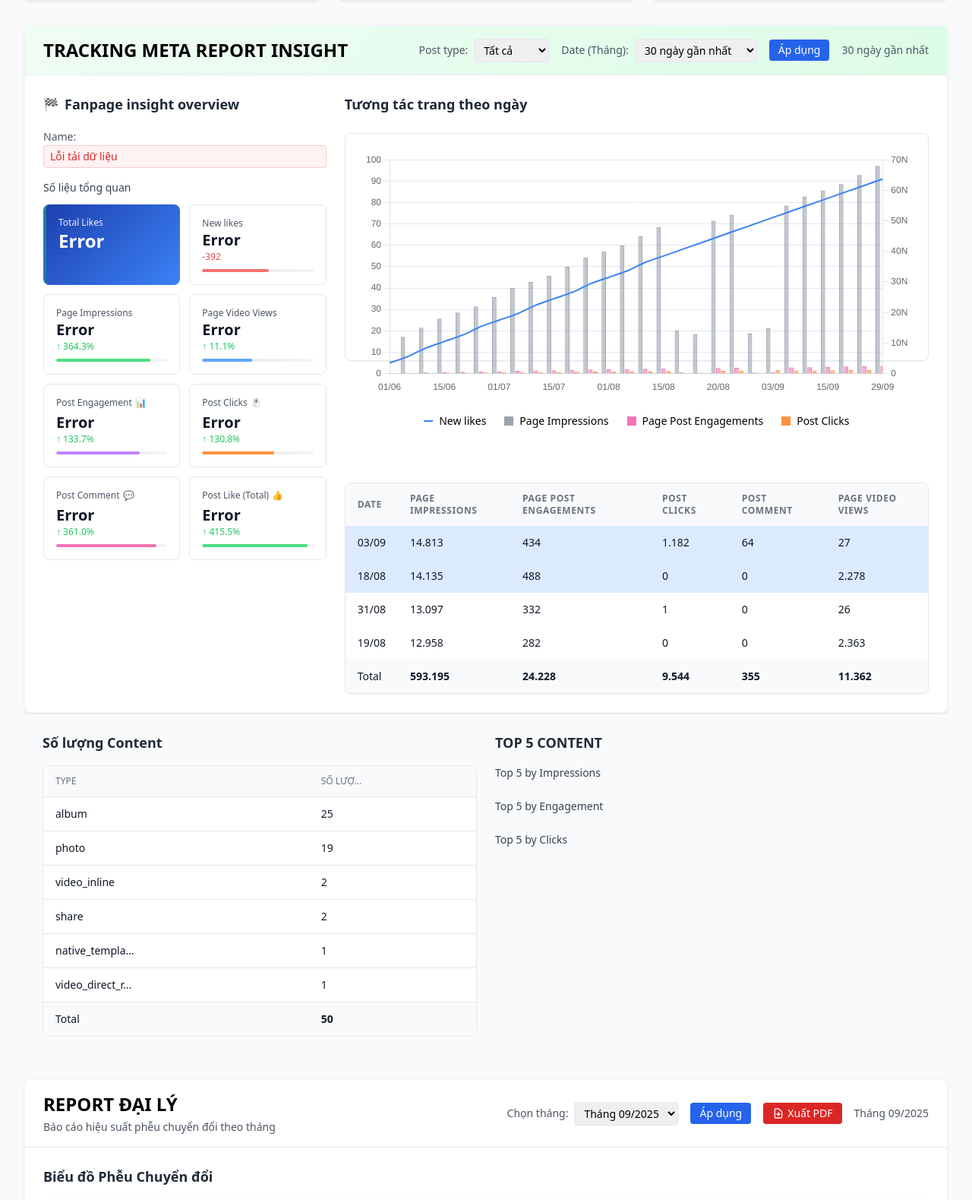
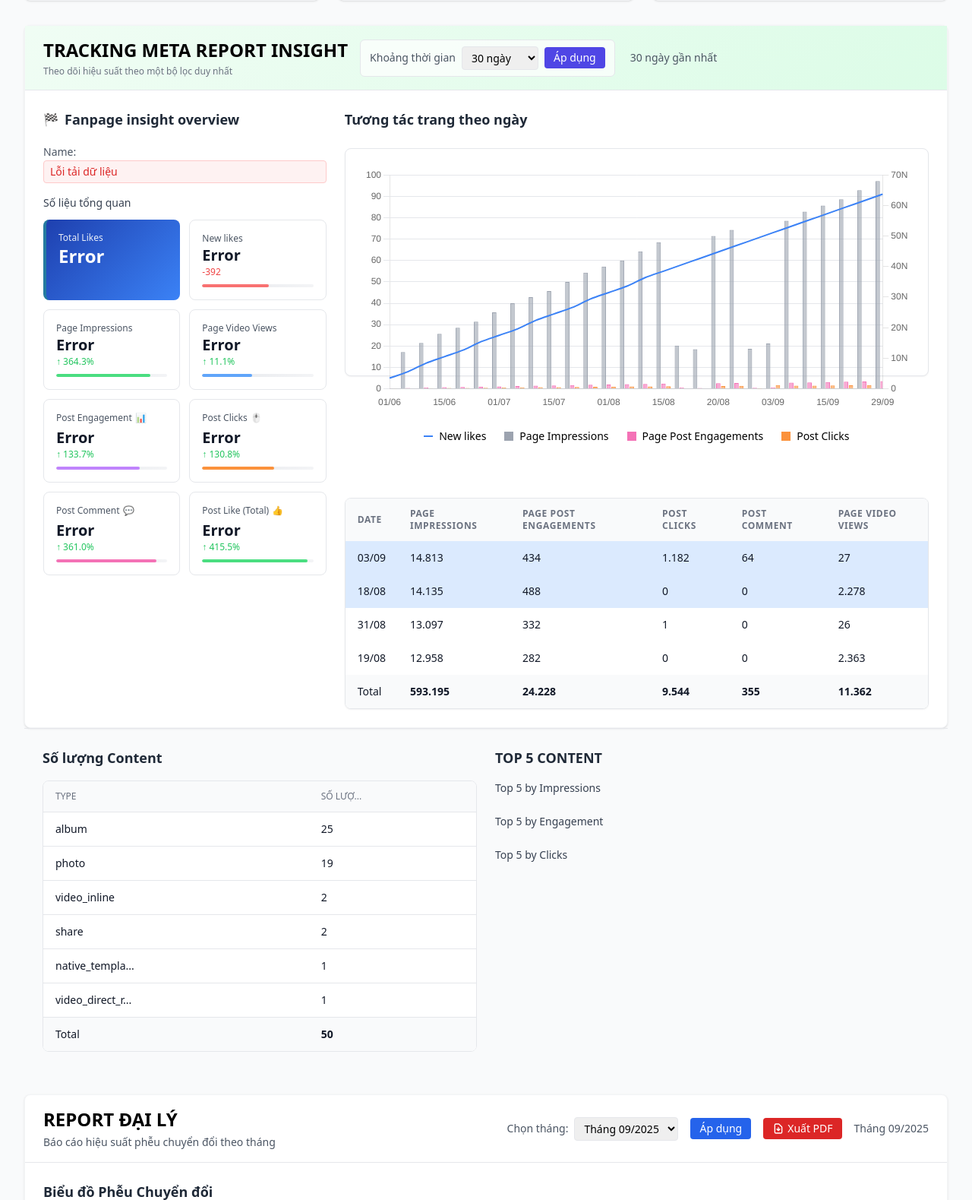
Before and after one commit to truongvinhkhuong/fbads-insight, a Flask app: page / in a window 1280 px wide. Shown: the part 2509-4088 px from the top of the page at 76% size. Run offline with Flask 3, Linux system fonts and the light colour scheme; data that the repository does not hold is empty; some libraries are stand-ins or nearby versions.

Commit message:
push new filter lock

```diff
--- a/static/js/meta-report-insights.js
+++ b/static/js/meta-report-insights.js
@@ -12,8 +12,44 @@
 function initializeMetaReportInsights() {
     console.log('Initializing Meta Report Insights...');
 
-    // Initialize event listeners for filters
-    initializeFilters();
+    // Remove old local filters (we now use a single unified filter)
+    try {
+        const oldApply = document.getElementById('apply-filters-btn');
+        if (oldApply) {
+            oldApply.onclick = null;
+        }
+    } catch(_){}
+    // Initialize Meta Report date controls (since/until)
+    try {
+        const mrPreset = document.getElementById('meta-report-date-preset');
+        const mrCustom = document.getElementById('meta-report-custom-dates');
+        const mrSince = document.getElementById('meta-report-since');
+        const mrUntil = document.getElementById('meta-report-until');
+        const mrApply = document.getElementById('meta-report-apply');
+        if (mrPreset) {
+            mrPreset.addEventListener('change', () => {
+                if (mrPreset.value === 'custom') {
+                    mrCustom && mrCustom.classList.remove('hidden');
+                } else {
+                    mrCustom && mrCustom.classList.add('hidden');
+                }
+            });
+        }
+        if (mrApply) {
+            mrApply.addEventListener('click', () => {
+                const params = {};
+                const preset = mrPreset?.value || 'last_30d';
+                if (preset === 'custom' && mrSince?.value && mrUntil?.value) {
+                    params.date_preset = 'custom';
+                    params.since = mrSince.value;
+                    params.until = mrUntil.value;
+                } else {
+                    params.date_preset = preset;
+                }
+                loadMetaReportData(params);
+            });
+        }
+    } catch (e) { console.warn('Meta Report date controls init error', e); }
 
     // Initialize the daily interaction chart
     initializeDailyInteractionChart();
@@ -742,9 +778,20 @@
             url += '?' + params.toString();
             preset = customParams.date_preset || 'last_30d';
         } else {
-            // Use local filter
-            preset = document.getElementById('meta-report-date-preset').value;
-            url += `?date_preset=${encodeURIComponent(preset)}`;
+            // Use local Meta Report date filter
+            const localPreset = document.getElementById('meta-report-date-preset')?.value || 'last_30d';
+            const since = document.getElementById('meta-report-since')?.value;
+            const until = document.getElementById('meta-report-until')?.value;
+            const params = new URLSearchParams();
+            if (localPreset === 'custom' && since && until) {
+                params.append('date_preset', 'custom');
+                params.append('since', since);
+                params.append('until', until);
+            } else {
+                params.append('date_preset', localPreset);
+            }
+            preset = localPreset;
+            url += `?${params.toString()}`;
         }
 
         const tbody = document.getElementById('meta-report-table');
--- a/templates/components/meta-report-insights.html
+++ b/templates/components/meta-report-insights.html
@@ -2,40 +2,29 @@
 <div id="meta-report-insights" class="bg-white rounded-lg shadow mt-8 border border-gray-100">
     <!-- Header Section -->
     <div class="px-6 py-4 social-media-header border-b border-gray-200">
-        <div class="flex items-center justify-between">
-        <div>
-                <h1 class="text-2xl font-bold text-black">TRACKING META REPORT INSIGHT</h1>
+        <div class="flex items-start md:items-center justify-between gap-4 flex-wrap">
+            <div class="min-w-[230px]">
+                <h1 class="text-xl md:text-2xl font-bold text-black leading-tight">TRACKING META REPORT INSIGHT</h1>
+                <p class="text-xs text-gray-500 mt-1 hidden md:block">Theo dõi hiệu suất theo một bộ lọc duy nhất</p>
             </div>
-            <div class="flex items-center gap-4">
-                <div class="flex items-center gap-2">
-                    <label class="text-sm text-gray-600">Post type:</label>
-                    <select id="post-type-filter" class="border px-2 py-1 rounded text-sm">
-                        <option value="all">Tất cả</option>
-                        <option value="photo">Hình ảnh</option>
-                        <option value="video">Video</option>
-                        <option value="link">Link</option>
-                        <option value="status">Status</option>
-                        <option value="album">Album</option>
+            <!-- Single unified filter group -->
+            <div class="flex-1 flex flex-wrap items-center gap-3 md:gap-4">
+                <div class="flex items-center gap-2 bg-white/70 border border-gray-200 rounded-md px-3 py-2">
+                    <label class="text-sm text-gray-600 whitespace-nowrap">Khoảng thời gian</label>
+                    <select id="meta-report-date-preset" class="border px-2 py-1 rounded text-sm">
+                        <option value="last_30d" selected>30 ngày</option>
+                        <option value="last_90d">90 ngày</option>
+                        <option value="last_180d">180 ngày</option>
+                        <option value="custom">Tùy chỉnh</option>
                     </select>
-        </div>
-                <div class="flex items-center gap-2">
-                    <label class="text-sm text-gray-600">Date (Tháng):</label>
-                    <select id="date-preset-filter" class="border px-2 py-1 rounded text-sm">
-                        <option value="last_30d">30 ngày gần nhất</option>
-                        <option value="last_90d">90 ngày gần nhất</option>
-                        <option value="last_180d">180 ngày gần nhất</option>
-                        <option value="custom">Tùy chỉnh</option>
-                </select>
-            </div>
-                <div id="custom-date-inputs" class="flex items-center gap-2 hidden">
-                    <input type="date" id="since-date" class="border px-2 py-1 rounded text-sm">
-                    <span class="text-sm text-gray-600">đến</span>
-                    <input type="date" id="until-date" class="border px-2 py-1 rounded text-sm">
+                    <div id="meta-report-custom-dates" class="items-center gap-2 hidden">
+                        <input type="date" id="meta-report-since" class="border px-2 py-1 rounded text-sm">
+                        <span class="text-sm text-gray-600">đến</span>
+                        <input type="date" id="meta-report-until" class="border px-2 py-1 rounded text-sm">
+                    </div>
+                    <button id="meta-report-apply" class="px-3 py-1 bg-indigo-600 text-white rounded text-sm hover:bg-indigo-700 whitespace-nowrap">Áp dụng</button>
                 </div>
-                <button id="apply-filters-btn" class="px-3 py-1 bg-blue-600 text-white rounded text-sm hover:bg-blue-700">
-                    Áp dụng
-                </button>
-                <div class="text-sm text-gray-600">
+                <div class="hidden md:block text-sm text-gray-600 px-1">
                     <span id="date-range-display">30 ngày gần nhất</span>
                 </div>
             </div>
```
